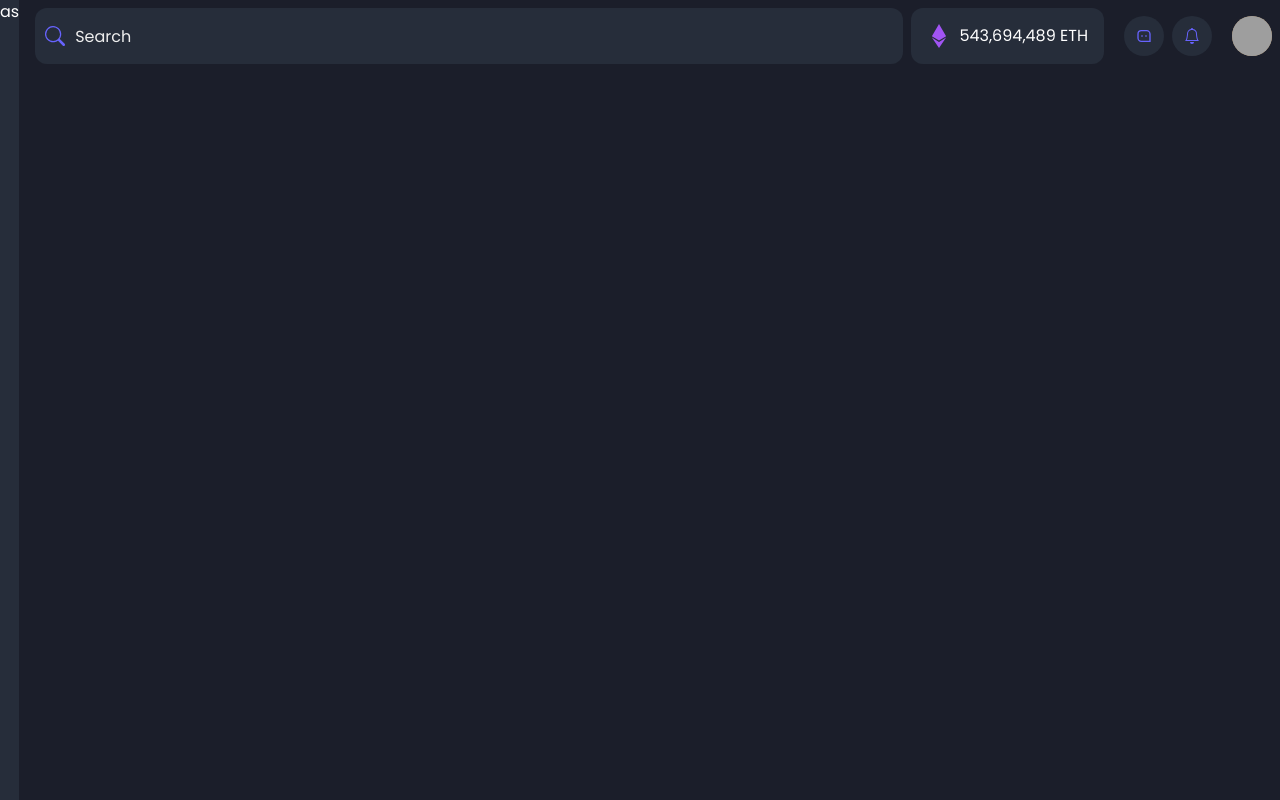
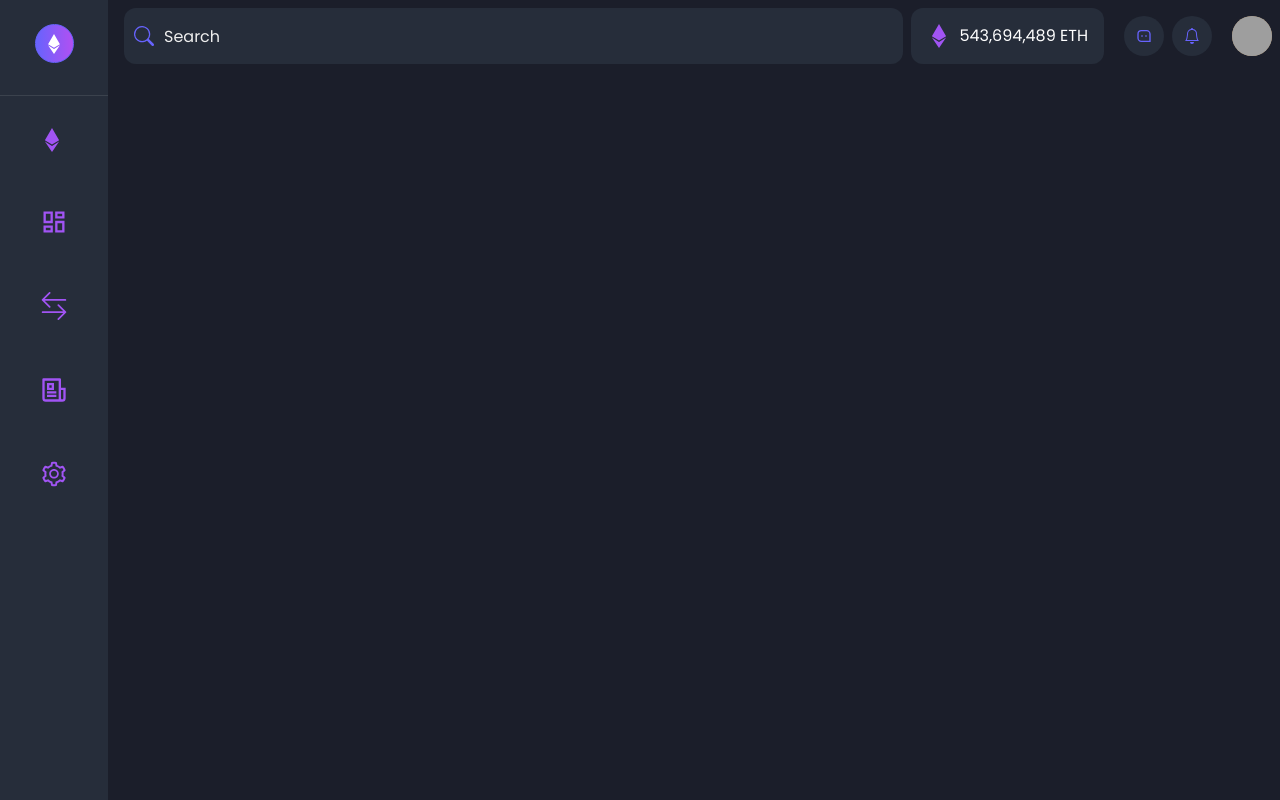
Before and after one commit to KevinPalowa/nft-market, a React (Create React App) app: page / in a window 1280 px wide. Built offline with nearby package versions, Linux system fonts and the light colour scheme; grey boxes are pictures that could not be loaded.

Commit message:
sidebar finish

```diff
--- a/src/components/Menu.js
+++ b/src/components/Menu.js
@@ -4,7 +4,6 @@ import {
   Button,
   Drawer,
   DrawerBody,
-  DrawerFooter,
   DrawerHeader,
   DrawerOverlay,
   DrawerContent,
@@ -61,7 +60,7 @@ function Menu() {
           </DrawerHeader>
           <Divider />
           <DrawerBody p={0}>
-            <VStack align="stretch" px="30px" py="15px">
+            <VStack align="stretch" px="7" py="3">
               <HStack bg="#262d3a" p={4} borderRadius="xl">
                 <Icon boxSize="6" textColor="#A154F4" as={FaEthereum} />
                 <Text>543,694,489 ETH</Text>
--- a/src/components/NavBar.js
+++ b/src/components/NavBar.js
@@ -38,6 +38,7 @@ function NavBar() {
             />
           </InputGroup>
           <HStack
+            ml="10"
             bg="#262d3a"
             d={{ base: "none", md: "flex" }}
             p={4}
--- a/src/components/SideBar.js
+++ b/src/components/SideBar.js
@@ -1,9 +1,89 @@
 import React from "react";
-import { Box, Text } from "@chakra-ui/react";
+import {
+  Box,
+  VStack,
+  HStack,
+  Icon,
+  Circle,
+  Divider,
+  Center,
+} from "@chakra-ui/react";
+import { AiOutlineSetting } from "react-icons/ai";
+import { MdOutlineDashboard } from "react-icons/md";
+import { FaEthereum } from "react-icons/fa";
+import { RiNewspaperLine } from "react-icons/ri";
+import { BsArrowLeftRight } from "react-icons/bs";
 export default function SideBar() {
   return (
-    <Box h="100vh" bgColor="#262D3A">
-      <Text>as</Text>
+    <Box d={{ base: "none", md: "block" }} h="100vh" bgColor="#262D3A">
+      <VStack>
+        <Circle
+          p={2}
+          border="1px"
+          borderColor="#6763FD"
+          bgGradient="linear(to-r, #6763FD, #B150F2)"
+          size="39px"
+          my="6"
+        >
+          <Icon boxSize={5} as={FaEthereum} />
+        </Circle>
+        <Divider />
+        <HStack
+          _hover={{
+            background: "#3C424E",
+          }}
+          as="button"
+          w="full"
+          px="10"
+          py="6"
+        >
+          <Icon boxSize="6" textColor="#A154F4" as={FaEthereum} />
+        </HStack>
+        <HStack
+          _hover={{
+            background: "#3C424E",
+          }}
+          as="button"
+          w="full"
+          px="10"
+          py="6"
+        >
+          <Icon boxSize="7" textColor="#A154F4" as={MdOutlineDashboard} />
+        </HStack>
+        <HStack
+          _hover={{
+            background: "#3C424E",
+          }}
+          as="button"
+          w="full"
+          px="10"
+          py="6"
+        >
+          <Icon boxSize="7" textColor="#A154F4" as={BsArrowLeftRight} />
+        </HStack>
+        <HStack
+          _hover={{
+            background: "#3C424E",
+          }}
+          as="button"
+          w="full"
+          px="10"
+          py="6"
+        >
+          <Icon boxSize="7" textColor="#A154F4" as={RiNewspaperLine} />
+        </HStack>
+        <HStack
+          _hover={{
+            background: "#3C424E",
+          }}
+          as="button"
+          w="full"
+          px="10"
+          py="6"
+        >
+          <Icon boxSize="7" textColor="#A154F4" as={AiOutlineSetting} />
+        </HStack>
+      </VStack>
     </Box>
   );
 }
```
